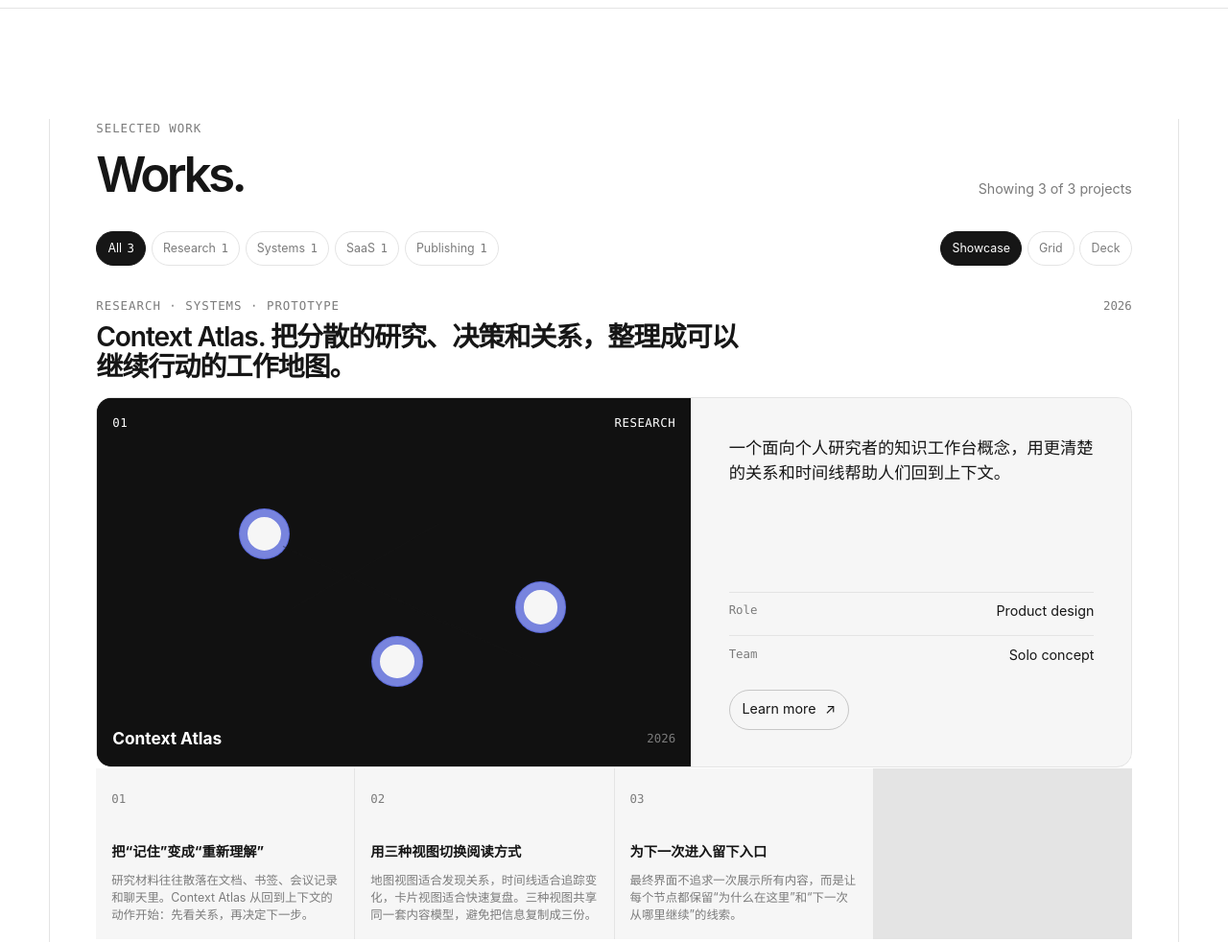
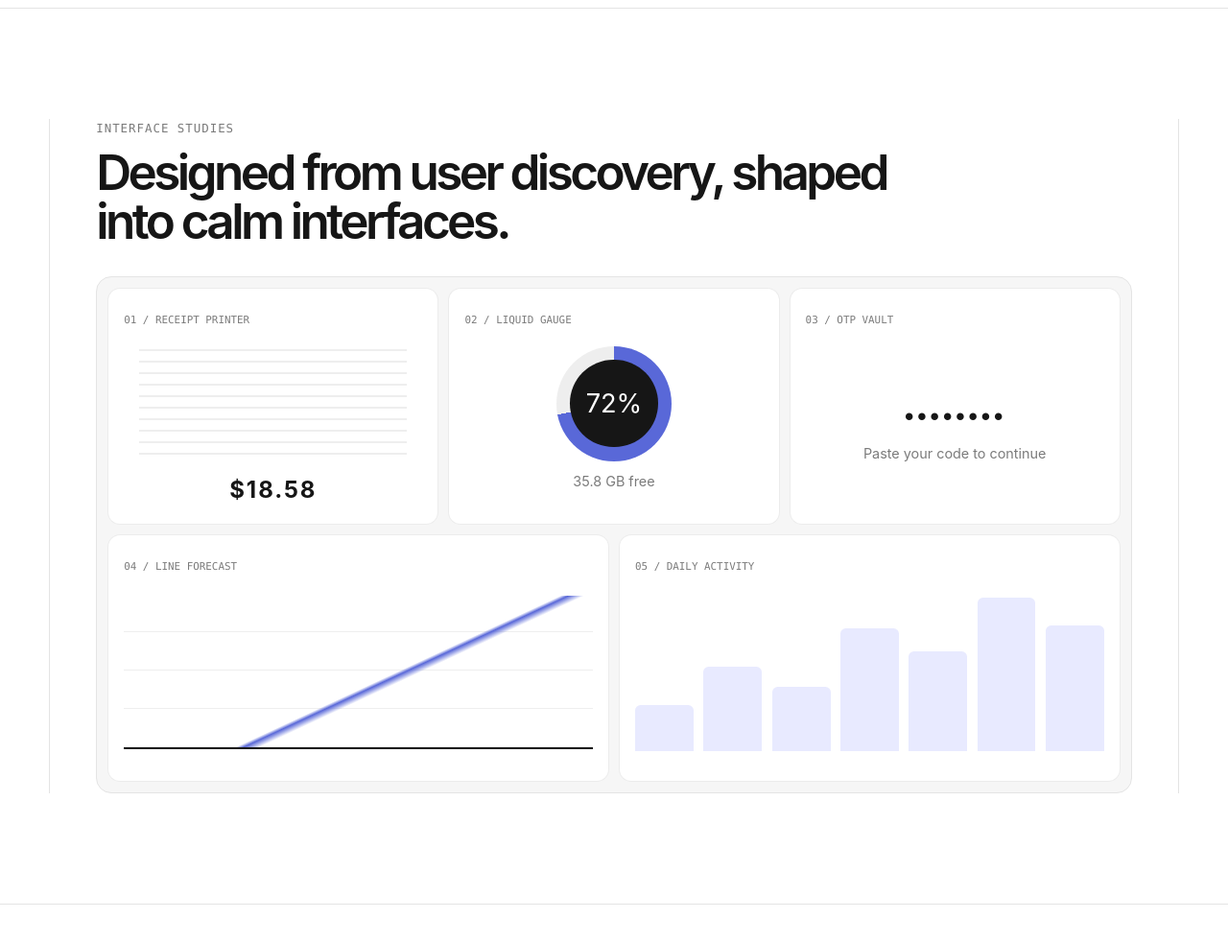
Before and after one commit to Y5ive9ine/kain_site, an Astro site: page / in a window 1280 px wide. Shown: the part 960-1942 px from the top of the page at 96% size. Built offline with nearby package versions, Linux system fonts and the light colour scheme; Astro itself is replaced by a stand-in of ours.

Commit message:
Add clean-room interface study gallery

```diff
--- a/src/pages/index.astro
+++ b/src/pages/index.astro
@@ -36,6 +36,20 @@ const stackItems = ['Product strategy', 'User research', 'Interaction design', '
       <span>Led by curiosity</span>
       <div class="logo-strip-items" aria-hidden="true">
         <b>UX</b><b>AI</b><b>UI</b><b>PM</b><b>WEB</b><b>SYS</b><b>UX</b><b>AI</b>
+      </div>
+    </div>
+  </section>
+
+  <section class="home-section interface-section" aria-labelledby="interface-title">
+    <div class="container">
+      <p class="eyebrow">Interface studies</p>
+      <h2 id="interface-title">Designed from user discovery, shaped into calm interfaces.</h2>
+      <div class="interface-gallery" aria-label="Interface study previews">
+        <article class="interface-card interface-receipt"><span>01 / Receipt printer</span><div class="receipt-lines"></div><strong>$18.58</strong></article>
+        <article class="interface-card interface-gauge"><span>02 / Liquid gauge</span><div class="gauge-ring">72%</div><small>35.8 GB free</small></article>
+        <article class="interface-card interface-code"><span>03 / OTP vault</span><strong>••••••••</strong><small>Paste your code to continue</small></article>
+        <article class="interface-card interface-chart"><span>04 / Line forecast</span><div class="forecast-line"></div></article>
+        <article class="interface-card interface-bars"><span>05 / Daily activity</span><div class="activity-bars"><i></i><i></i><i></i><i></i><i></i><i></i><i></i></div></article>
       </div>
     </div>
   </section>
--- a/src/styles/global.css
+++ b/src/styles/global.css
@@ -171,6 +171,16 @@ button { color: inherit; }
 .logo-strip-items { display: flex; min-width: max-content; align-items: center; gap: .8rem; animation: logo-drift 22s linear infinite; }
 .logo-strip-items b { display: grid; width: 3.4rem; height: 3.4rem; place-items: center; border-radius: 50%; background: var(--color-text); color: var(--color-bg); font-size: .68rem; letter-spacing: .06em; }
 @keyframes logo-drift { from { transform: translateX(0); } to { transform: translateX(-25%); } }
+.interface-section h2 { max-width: 52rem; margin: .6rem 0 2rem; font-size: clamp(2rem, 4vw, 3.8rem); font-weight: 600; letter-spacing: -.07em; line-height: 1; }
+.interface-gallery { display: grid; grid-template-columns: repeat(6, minmax(0, 1fr)); gap: .75rem; border: 1px solid var(--color-border); border-radius: var(--radius-lg); padding: .75rem; background: var(--color-surface); }
+.interface-card { position: relative; min-height: 14rem; overflow: hidden; border-radius: .75rem; padding: 1rem; background: var(--color-bg); box-shadow: 0 0 0 1px color-mix(in srgb, var(--color-text) 4%, transparent); }
+.interface-card > span { color: var(--color-text-muted); font-family: var(--font-mono); font-size: .68rem; text-transform: uppercase; }
+.interface-card strong { display: block; font-size: 1.5rem; letter-spacing: .08em; text-align: center; }
+.interface-card small { display: block; margin-top: .6rem; color: var(--color-text-muted); text-align: center; }
+.interface-receipt { grid-column: span 2; }.interface-receipt .receipt-lines { height: 7rem; margin: 1.2rem 1rem 1rem; background: repeating-linear-gradient(var(--color-surface-muted) 0 2px, transparent 2px 12px); }.interface-receipt strong { text-align: center; }
+.interface-gauge { grid-column: span 2; }.gauge-ring { display: grid; width: 7.5rem; height: 7.5rem; margin: 1rem auto .5rem; place-items: center; border-radius: 50%; background: conic-gradient(var(--color-accent) 0 72%, var(--color-surface-muted) 72%); color: var(--color-text-inverse); font-size: 1.7rem; }.interface-gauge .gauge-ring::before { content: ''; position: absolute; width: 5.7rem; height: 5.7rem; border-radius: 50%; background: var(--color-text); }
+.interface-gauge .gauge-ring { position: relative; z-index: 0; }.interface-gauge .gauge-ring::before { z-index: -1; }.interface-gauge .gauge-ring { isolation: isolate; }
+.interface-code { grid-column: span 2; }.interface-code strong { margin-top: 4.3rem; }.interface-chart, .interface-bars { grid-column: span 3; min-height: 16rem; }.forecast-line { height: 10rem; margin-top: 1.2rem; border-bottom: 2px solid var(--color-text); background: linear-gradient(155deg, transparent 55%, var(--color-accent) 56%, transparent 58%), repeating-linear-gradient(0deg, var(--color-surface-muted) 0 1px, transparent 1px 2.5rem); }.activity-bars { display: flex; height: 10rem; align-items: end; gap: .65rem; margin-top: 1.3rem; }.activity-bars i { flex: 1; height: 30%; border-radius: .35rem .35rem 0 0; background: var(--color-accent-soft); }.activity-bars i:nth-child(2) { height: 55%; }.activity-bars i:nth-child(3) { height: 42%; }.activity-bars i:nth-child(4) { height: 80%; }.activity-bars i:nth-child(5) { height: 65%; }.activity-bars i:nth-child(6) { height: 100%; }.activity-bars i:nth-child(7) { height: 82%; }
 .home-section { border-bottom: 1px solid var(--color-border); padding-block: clamp(4.5rem, 9vw, 8rem); }
 .home-section > .container { border-inline: 1px solid var(--color-border); padding-inline: clamp(1rem, 4vw, 3rem); }
 .section-heading h2 { margin-top: .55rem; font-size: clamp(2.2rem, 4vw, 4rem); font-weight: 600; letter-spacing: -.07em; }
@@ -225,7 +235,7 @@ button { color: inherit; }
 
 @media (max-width: 800px) {
   .home-hero-inner, .about-grid, .stack-grid { grid-template-columns: 1fr; }
-  .home-hero-inner { min-height: 42rem; align-content: end; }.hero-signal { min-height: 15rem; }.work-controls { align-items: flex-start; flex-direction: column; }.case-card-main { grid-template-columns: 1fr; }.case-card-media, .case-card-summary { min-height: 20rem; }.case-insights { grid-template-columns: repeat(2, minmax(0, 1fr)); }.experiments-grid { grid-template-columns: 1fr; }.experiment-card { min-height: auto; }.about-grid { margin-top: 4rem; }.journey-table > div { grid-template-columns: 1.6fr 1fr; }.journey-table > div span:nth-child(3) { display: none; }.contact-inner { align-items: start; flex-direction: column; }.case-list[data-view="grid"] { grid-template-columns: 1fr; }
+  .home-hero-inner { min-height: 42rem; align-content: end; }.hero-signal { min-height: 15rem; }.work-controls { align-items: flex-start; flex-direction: column; }.case-card-main { grid-template-columns: 1fr; }.case-card-media, .case-card-summary { min-height: 20rem; }.case-insights { grid-template-columns: repeat(2, minmax(0, 1fr)); }.experiments-grid { grid-template-columns: 1fr; }.experiment-card { min-height: auto; }.about-grid { margin-top: 4rem; }.journey-table > div { grid-template-columns: 1.6fr 1fr; }.journey-table > div span:nth-child(3) { display: none; }.contact-inner { align-items: start; flex-direction: column; }.case-list[data-view="grid"] { grid-template-columns: 1fr; }.interface-gallery { grid-template-columns: repeat(2, minmax(0, 1fr)); }.interface-receipt, .interface-gauge, .interface-code, .interface-chart, .interface-bars { grid-column: span 1; min-height: 10rem; }.interface-chart, .interface-bars { min-height: 12rem; }.interface-card .receipt-lines { height: 5rem; }.gauge-ring { width: 5rem; height: 5rem; font-size: 1rem; }.interface-gauge .gauge-ring::before { width: 3.7rem; height: 3.7rem; }.interface-code strong { margin-top: 2.4rem; }
 }
 
 @media (max-width: 520px) {
```
